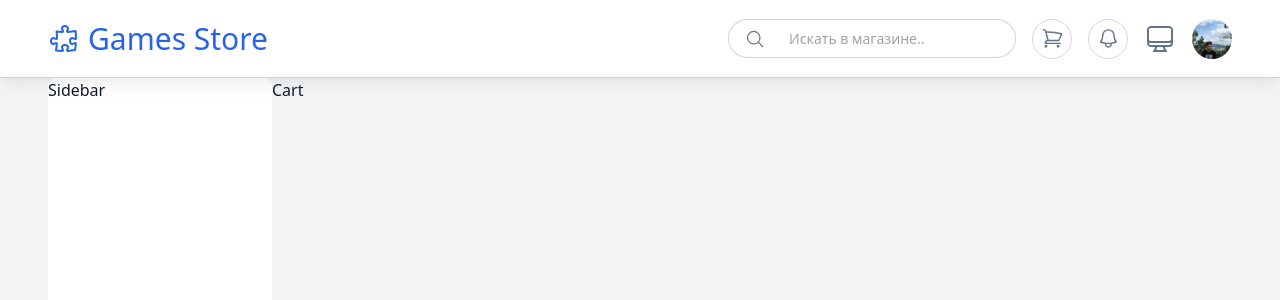
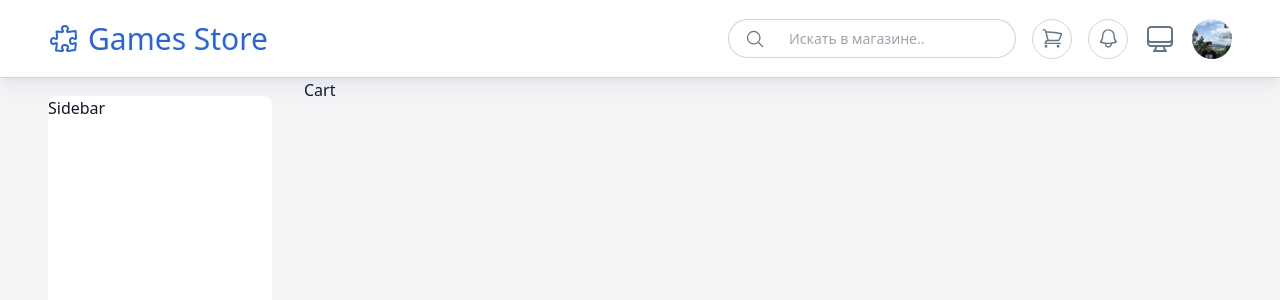
Before and after one commit to Friendly-neighborhood-development/Fnd_games_store, a React (Create React App) app in the folder client/: page /cart in a window 1280 px wide. Shown: the top 300 px of the page. Built offline with nearby package versions, Linux system fonts and the light colour scheme.

Commit message:
update sidebar to fixed from sticky

```diff
--- a/client/src/components/Sidebar.tsx
+++ b/client/src/components/Sidebar.tsx
@@ -2,7 +2,7 @@ import React, {FC, memo} from 'react';
 
 const Sidebar: FC = memo(() => {
     return (
-        <div className={"hidden lg:block sticky top-24 w-56 bg-white h-96 rounded-lg dark:bg-slate-800"}>
+        <div className={"hidden lg:block fixed top-24 w-56 bg-white h-96 rounded-lg dark:bg-slate-800"}>
             Sidebar
         </div>
     );
--- a/client/src/components/layouts/MainLayout.tsx
+++ b/client/src/components/layouts/MainLayout.tsx
@@ -18,9 +18,11 @@ const MainLayout: FC<MainLayoutProps> = ({children}) => {
         <div className="text-slate-900 bg-gray-100 flex flex-col min-h-screen dark:text-slate-200 dark:bg-slate-900">
                 <Header/>
                 <SmHeader/>
-            <div className="container mx-auto flex lg:space-x-6 ">
+            <div className="container mx-auto ">
                 <Sidebar/>
-                {children}
+                <div className={"lg:ml-64"}>
+                    {children}
+                </div>
             </div>
         </div>
 
```
